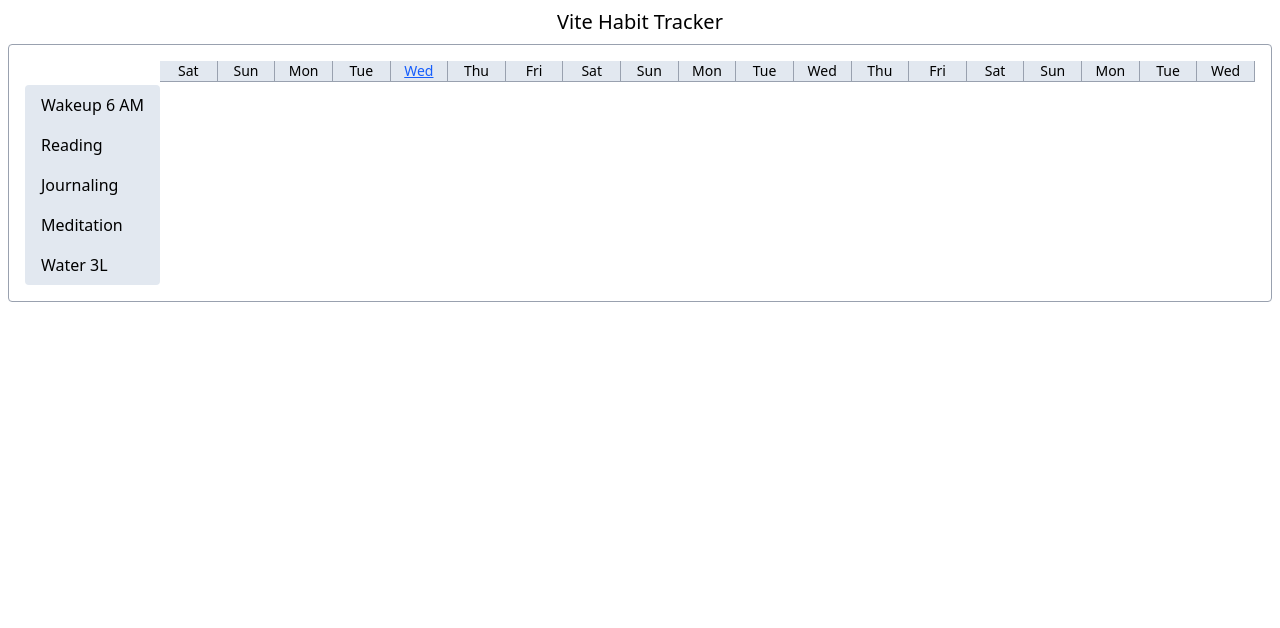
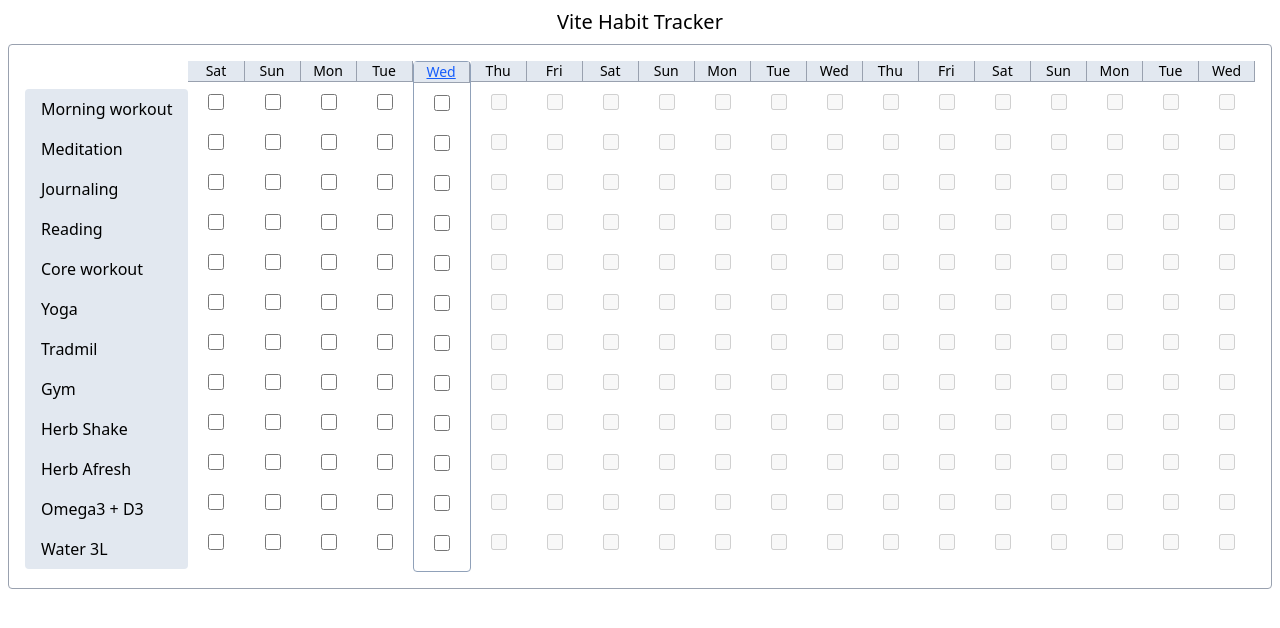
Before and after one commit to gauravchl/vite-habit-tracker, a React (Vite) app: page / in a window 1280 px wide. Shown: the top 628 px of the page. Built offline with nearby package versions, Linux system fonts and the light colour scheme.

Commit message:
Checkboxes implemented

```diff
--- a/src/Days.tsx
+++ b/src/Days.tsx
@@ -1,5 +1,5 @@
 import React from "react";
-import { format, differenceInCalendarDays, addDays, isToday } from "date-fns";
+import { format, differenceInCalendarDays, addDays, isToday, isFuture, isSameDay } from "date-fns";
 
 interface DaysProps {
   habits: { id: number; name: string }[];
@@ -24,10 +24,25 @@ const Days: React.FC<DaysProps> = ({ habits, entries }) => {
 
   return (
     <div className="flex-1 flex flex-col mb-auto overflow-scroll">
-      <div className="bg-slate-200 flex flex-row">
+      <div className="flex flex-row">
         {days.map((day, i) => (
-          <div key={i} className="flex-1 flex justify-center items-center border-r border-b border-gray-400">
-            <div className={`text-sm px-2 ${isToday(day) ? "underline text-blue-600" : ""}`}>{format(day, "E")}</div>
+          <div key={i} className={`flex-1 text-center ${isToday(day) ? "border border-slate-400 rounded pb-2" : ""}`}>
+            <div className={`flex justify-center items-center border-r border-b bg-slate-200 border-gray-400 text-sm px-2 ${isToday(day) ? "underline text-blue-600" : ""}`}>
+              {format(day, "E")}
+            </div>
+
+            {habits.map((habit) => (
+              <div className="flex items-center  justify-center py-3 relative" key={habit.id}>
+                <input
+                  id={habit.id.toString() + day.toISOString()}
+                  disabled={isFuture(format(day, "MM/dd/yyyy"))}
+                  type="checkbox"
+                  value=""
+                  className="w-4 h-4  bg-gray-100 border-gray-300 rounded"
+                />
+                <label htmlFor={habit.id.toString() + day.toISOString()} className="absolute w-full h-full cursor-pointer hover:border hover:border-cyan-400 rounded"></label>
+              </div>
+            ))}
           </div>
         ))}
       </div>
--- a/src/HabitsContainer.tsx
+++ b/src/HabitsContainer.tsx
@@ -3,11 +3,18 @@ import Days from "./Days";
 import Habits from "./Habits";
 
 const habits = [
-  { id: 1, name: "Wakeup 6 AM" },
-  { id: 2, name: "Reading" },
+  { id: 1, name: "Morning workout" },
+  { id: 2, name: "Meditation" },
   { id: 3, name: "Journaling" },
-  { id: 4, name: "Meditation" },
-  { id: 5, name: "Water 3L" },
+  { id: 4, name: "Reading" },
+  { id: 5, name: "Core workout" },
+  { id: 6, name: "Yoga" },
+  { id: 7, name: "Tradmil" },
+  { id: 8, name: "Gym" },
+  { id: 9, name: "Herb Shake" },
+  { id: 10, name: "Herb Afresh" },
+  { id: 11, name: "Omega3 + D3" },
+  { id: 12, name: "Water 3L" },
 ];
 
 const entries = [
```
